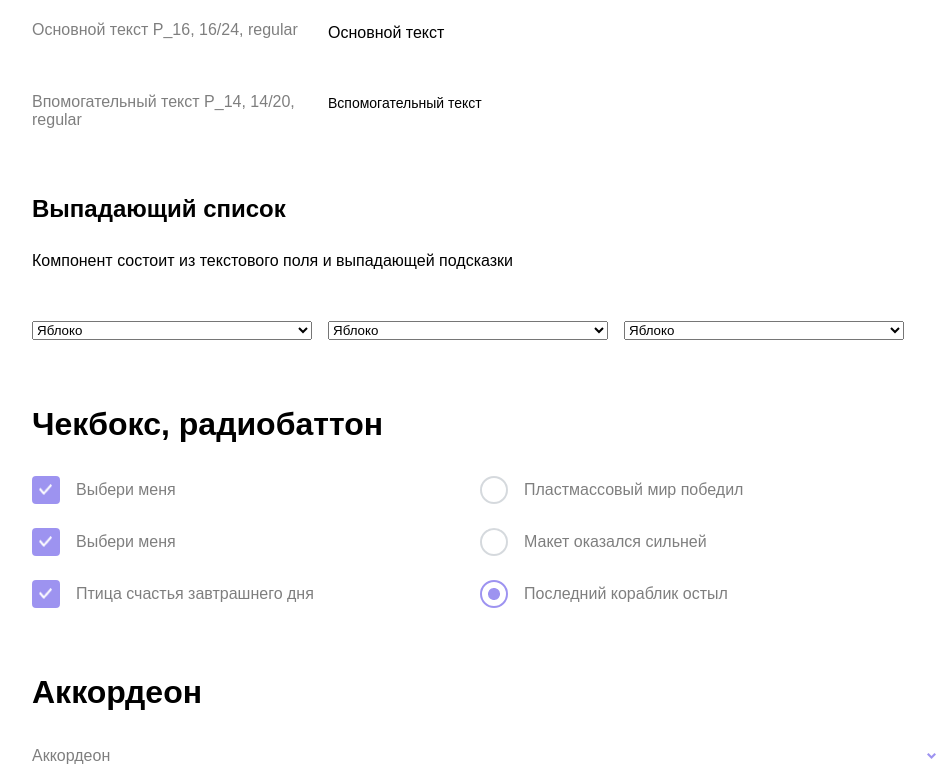
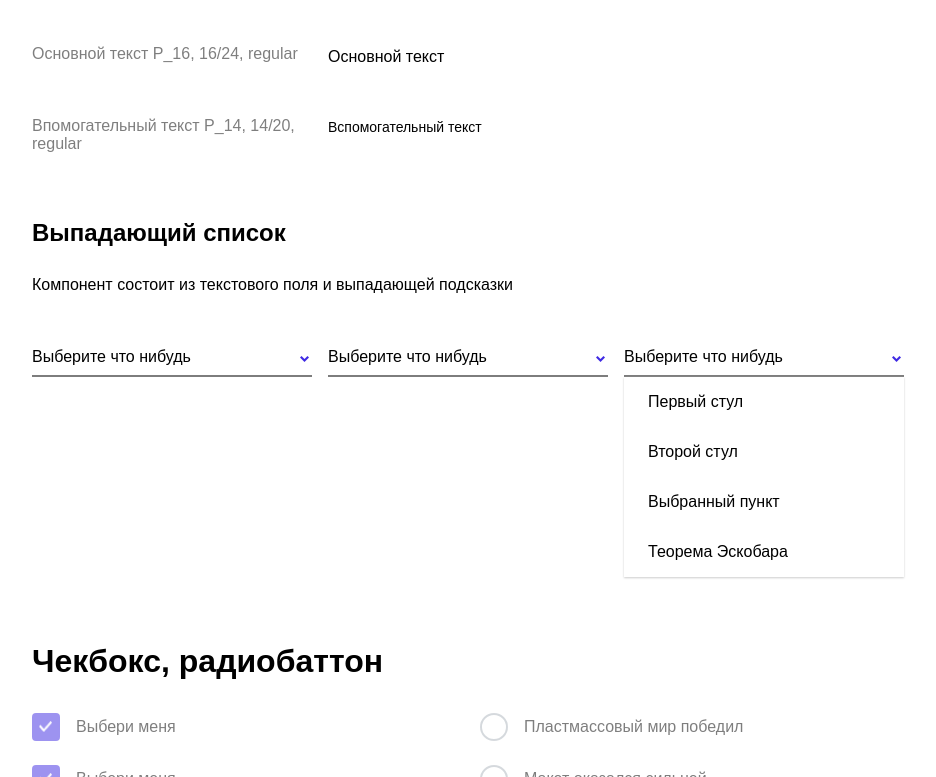
Before and after one commit to SkolandHati/LandingForMake, a website built with webpack: page src/index.html in a window 1280 px wide. Shown: the part 2519-3296 px from the top of the page, without its empty margins (328-1264 px from the left). Built offline with nearby package versions, Linux system fonts and the light colour scheme; files whose address does not match are found by name.

Commit message:
update project

```diff
--- a/src/index.html
+++ b/src/index.html
@@ -182,29 +182,65 @@
                     <div class="container">
 
                         <div class="list__one">
-                            <label for="maga"></label>
-                            <select  id="maga" name="fruits">
-                                <option value="apple">Яблоко</option>
-                                <option value="banana">Банан</option>
-                                <option value="orange">Апельсин</option>
-                            </select>
+
+                            <ul class="dropdown">
+                                <li class="text_md">
+                                    <a data-toggle="dropdown">Выберите что нибудь
+                                        <i class="icon-arrow">
+                                            <img src="assets/image/arrow/arrow_down.png" alt="Стрелка-Вниз">
+                                        </i>
+                                    </a>
+                                    <ul class="dropdown-menu">
+                                        <li><a href="#">Home</a></li>
+                                        <li><a href="#">About Us</a></li>
+                                        <li><a href="#">Services</a></li>
+                                        <li><a href="#">Contact</a></li>
+                                    </ul>
+                                </li>
+                            </ul>
+
                         </div>
+
                         <div class="list__two">
-                            <label for="piso"></label>
-                            <select  id="piso" name="fruits">
-                                <option value="apple">Яблоко</option>
-                                <option value="banana">Банан</option>
-                                <option value="orange">Апельсин</option>
-                            </select>
+
+                            <ul class="dropdown">
+                                <li class="text_md">
+                                    <a data-toggle="dropdown">Выберите что нибудь
+                                        <i class="icon-arrow">
+                                            <img src="assets/image/arrow/arrow_down.png" alt="Стрелка-Вниз">
+                                        </i>
+                                    </a>
+                                    <ul class="dropdown-menu">
+                                        <li><a href="#">Home</a></li>
+                                        <li><a href="#">About Us</a></li>
+                                        <li><a href="#">Services</a></li>
+                                        <li><a href="#">Contact</a></li>
+                                    </ul>
+                                </li>
+                            </ul>
+
                         </div>
+
                         <div class="list__three">
-                            <label for="fruits"></label>
-                            <select  id="fruits" name="fruits">
-                                <option value="apple">Яблоко</option>
-                                <option value="banana">Банан</option>
-                                <option value="orange">Апельсин</option>
-                            </select>
+
+                            <ul class="dropdown">
+                                <li class="text_md">
+                                    <a data-toggle="dropdown">Выберите что нибудь
+                                        <i class="icon-arrow">
+                                            <img src="assets/image/arrow/arrow_down.png" alt="Стрелка-Вниз">
+                                        </i>
+                                    </a>
+                                </li>
+                            </ul>
+                            <ul class="dropdown-menu">
+                                <li>Первый стул</li>
+                                <li>Второй стул</li>
+                                <li>Выбранный пункт</li>
+                                <li>Теорема Эскобара</li>
+                            </ul>
+
                         </div>
+
 
                     </div>
 
--- a/src/style/scss/main.scss
+++ b/src/style/scss/main.scss
@@ -66,6 +66,10 @@ h1,h2,h3,h4,h5,p,ul,ol {
   margin-top: 48px;
   margin-bottom: 80px;
 
+  h1, h3, p{
+    width: 592px;
+  }
+
   h3{
     margin-top: 16px;
     margin-bottom: 64px;
@@ -73,6 +77,9 @@ h1,h2,h3,h4,h5,p,ul,ol {
 }
 
 .section-two{
+  h1, h3, p{
+    width: 592px;
+  }
   p{
     margin-top: 24px;
     margin-bottom: 64px;
@@ -100,43 +107,70 @@ h1,h2,h3,h4,h5,p,ul,ol {
   .container{
     @include grid(3, minmax(180px, 272px), 32px);
 
-    .list__one{
-      grid-column-start: 1;
-      select{
-        width: 280px;
-      }
-    }
-    .list__two{
-      width: 280px;
-      grid-column-start: 2;
-      select{
-        width: 280px;
-      }
-    }
-    .list__three{
-      width: 280px;
-      grid-column-start: 3;
-      select{
-        width: 280px;
+    .list__one,.list__two,.list__three{
+      ul{
+        list-style: none;
+        li{
+          a{
+            text-decoration: none;
+          }
+        }
       }
     }
 
-    .list__one{
+    .dropdown{
       width: 280px;
-      select{
-        width: 280px;
+      cursor: pointer;
+      transition: all .5s ease;
+      li{
+        list-style: none;
+        padding-bottom: 6px;
+        border-bottom: 2px solid #7D7D7D;
+
+        &:hover{
+          border-bottom: 2px solid #3E29E3;
+        }
+
+        a{
+          height: 24px;
+          text-decoration: none;
+          display: block;
+
+          i{
+            margin-left: 105px;
+          }
+        }
+
+        ul{
+          display: none;
+        }
       }
     }
-    .list__two{
-      width: 280px;
-      select{
+
+    //.list__two{
+    //  width: 280px;
+    //  grid-column-start: 2;
+    //  select{
+    //    width: 280px;
+    //  }
+    //}
+
+    .list__three{
+      .dropdown-menu{
+        display: block;
         width: 280px;
-      }
-    }
-    .list__three{
-      width: 280px;
-      select{
-        width: 280px;
+        cursor: pointer;
+        transition: all .5s ease;
+        box-shadow: 0 1px 2px rgb(204, 204, 204);
+        li{
+          padding: 16px 24px 16px 24px;
+          transition: all .2s ease-in-out;
+          cursor: pointer;
+          &:hover{
+            color: white;
+            background-color: #3E29E3;
+          }
+        }
       }
     }
   }
@@ -372,7 +406,6 @@ h1,h2,h3,h4,h5,p,ul,ol {
   .typography-title {
     width: 280px;
     margin-right: 32px;
-    grid-column: 1/4;
     font-weight: normal;
     opacity: 0.5;
   }
```
